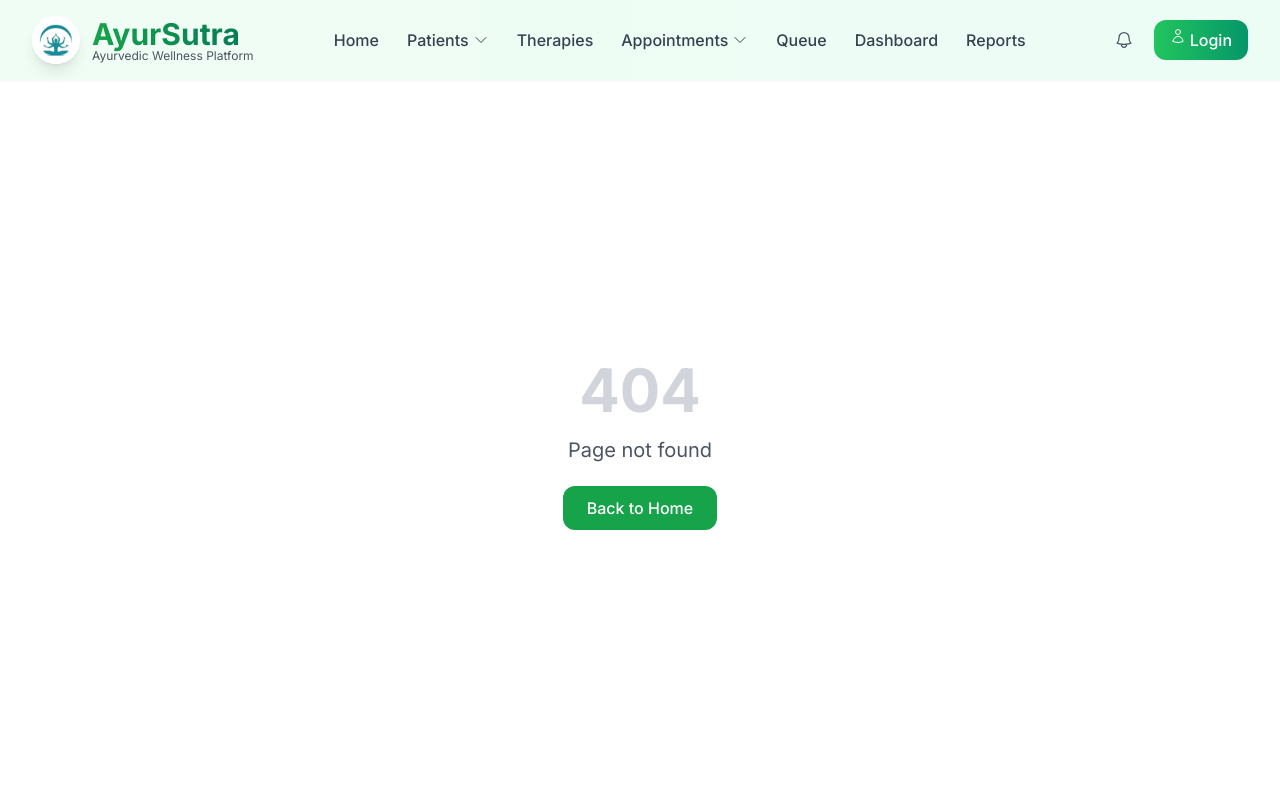
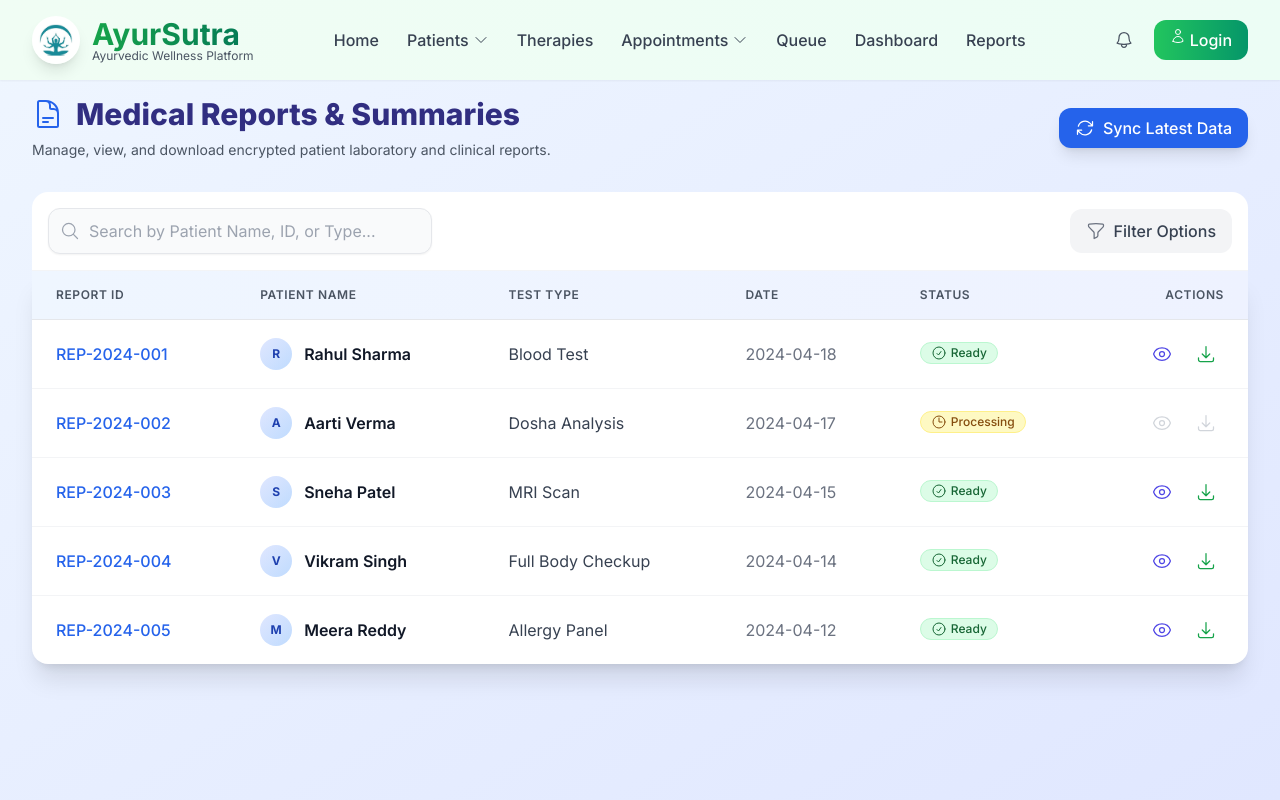
Before and after one commit to UtkarshArora09/AYURSUTRA, a React (Vite) app in the folder frontend/: page /reports in a window 1280 px wide. Shown: the top 800 px of the page. Built offline with nearby package versions, Linux system fonts and the light colour scheme.

Commit message:
feat(dashboard): Create premium Reports UI, resolve patient ID extraction bugs, auto-seed admin/doctor accounts

```diff
--- a/frontend/src/App.jsx
+++ b/frontend/src/App.jsx
@@ -16,6 +16,7 @@ import QueueTrends from "./pages/QueueTrends";
 import DoctorDashboard from "./components/DoctorDashboard";
 import PatientDashboard from "./components/PatientDashboard";
 import ResetPassword from "./pages/newpassword";
+import Reports from "./pages/Reports";
 
 function App() {
   return (
@@ -58,6 +59,9 @@ function App() {
             {/* New password */}
             <Route path="/reset-password/:token" element={<ResetPassword />} />
 
+            {/* Reports */}
+            <Route path="/reports" element={<Reports />} />
+
             {/* 404 catch-all */}
             <Route
               path="*"
--- a/frontend/src/components/Header/header.jsx
+++ b/frontend/src/components/Header/header.jsx
@@ -361,20 +361,23 @@ const Header = () => {
 
       const data = await response.json();
 
+      // Dynamically handle payload if backend returns 'patient', 'doctor', 'admin', or 'user'
+      const activeUser = data.user || data.patient || data.doctor || data.admin || data;
+
       // Safely construct full name
       const fullName =
-        `${data.user?.first_name || data.user?.name || ""} ${
-          data.user?.last_name || ""
+        `${activeUser?.first_name || activeUser?.name || ""} ${
+          activeUser?.last_name || ""
         }`.trim() ||
-        data.user?.email ||
+        activeUser?.email ||
         "User";
 
       // Ensure role is properly capitalized
       const userDataSafe = {
-        ...data.user,
+        ...activeUser,
         name: fullName,
-        role: data.user?.role
-          ? data.user.role.charAt(0).toUpperCase() + data.user.role.slice(1)
+        role: activeUser?.role
+          ? activeUser.role.charAt(0).toUpperCase() + activeUser.role.slice(1)
           : roleStr.charAt(0).toUpperCase() + roleStr.slice(1),
       };
 
--- /dev/null
+++ b/frontend/src/pages/Reports.jsx
@@ -0,0 +1,194 @@
+import React, { useState } from "react";
+import {
+  DocumentTextIcon,
+  ArrowDownTrayIcon,
+  EyeIcon,
+  CheckCircleIcon,
+  ClockIcon,
+  MagnifyingGlassIcon,
+  FunnelIcon,
+  ArrowPathIcon
+} from "@heroicons/react/24/outline";
+
+const mockReports = [
+  {
+    id: "REP-2024-001",
+    patientName: "Rahul Sharma",
+    type: "Blood Test",
+    date: "2024-04-18",
+    status: "Ready",
+    doctor: "Dr. Priya Singh",
+    size: "1.2 MB",
+  },
+  {
+    id: "REP-2024-002",
+    patientName: "Aarti Verma",
+    type: "Dosha Analysis",
+    date: "2024-04-17",
+    status: "Processing",
+    doctor: "Dr. Anil Kumar",
+    size: "--",
+  },
+  {
+    id: "REP-2024-003",
+    patientName: "Sneha Patel",
+    type: "MRI Scan",
+    date: "2024-04-15",
+    status: "Ready",
+    doctor: "Dr. Priya Singh",
+    size: "15.4 MB",
+  },
+  {
+    id: "REP-2024-004",
+    patientName: "Vikram Singh",
+    type: "Full Body Checkup",
+    date: "2024-04-14",
+    status: "Ready",
+    doctor: "Dr. Ramesh Gupta",
+    size: "3.5 MB",
+  },
+  {
+    id: "REP-2024-005",
+    patientName: "Meera Reddy",
+    type: "Allergy Panel",
+    date: "2024-04-12",
+    status: "Ready",
+    doctor: "Dr. Anil Kumar",
+    size: "0.8 MB",
+  }
+];
+
+const Reports = () => {
+  const [searchTerm, setSearchTerm] = useState("");
+
+  const filteredReports = mockReports.filter(report =>
+    report.patientName.toLowerCase().includes(searchTerm.toLowerCase()) ||
+    report.id.toLowerCase().includes(searchTerm.toLowerCase()) ||
+    report.type.toLowerCase().includes(searchTerm.toLowerCase())
+  );
+
+  return (
+    <div className="min-h-screen bg-gradient-to-br from-blue-50 to-indigo-100 flex flex-col pt-24 pb-12 px-4 sm:px-6 lg:px-8">
+      <div className="max-w-7xl mx-auto w-full flex-grow">
+
+        {/* Header Section */}
+        <div className="flex flex-col md:flex-row justify-between items-start md:items-center mb-8">
+          <div>
+            <h1 className="text-3xl font-extrabold text-indigo-900 flex items-center">
+              <DocumentTextIcon className="w-8 h-8 mr-3 text-blue-600" />
+              Medical Reports & Summaries
+            </h1>
+            <p className="mt-2 text-sm text-gray-600">
+              Manage, view, and download encrypted patient laboratory and clinical reports.
+            </p>
+          </div>
+          <div className="mt-4 md:mt-0">
+            <button className="flex items-center px-4 py-2 bg-blue-600 hover:bg-blue-700 text-white font-medium rounded-xl shadow-lg transition-transform hover:scale-105 duration-300">
+              <ArrowPathIcon className="w-5 h-5 mr-2" />
+              Sync Latest Data
+            </button>
+          </div>
+        </div>
+
+        {/* Action Bar */}
+        <div className="bg-white p-4 rounded-t-2xl border-b border-gray-100 flex flex-col sm:flex-row justify-between items-center gap-4">
+          <div className="relative w-full sm:w-96">
+            <MagnifyingGlassIcon className="absolute left-3 top-1/2 transform -translate-y-1/2 w-5 h-5 text-gray-400" />
+            <input
+              type="text"
+              placeholder="Search by Patient Name, ID, or Type..."
+              value={searchTerm}
+              onChange={(e) => setSearchTerm(e.target.value)}
+              className="w-full pl-10 pr-4 py-2.5 bg-gray-50 border border-gray-200 rounded-xl focus:outline-none focus:ring-2 focus:ring-blue-500 focus:bg-white transition-all shadow-sm"
+            />
+          </div>
+          <div className="flex items-center w-full sm:w-auto">
+            <button className="flex items-center justify-center w-full sm:w-auto px-4 py-2.5 bg-gray-100 hover:bg-gray-200 text-gray-700 font-medium rounded-xl transition-colors">
+              <FunnelIcon className="w-5 h-5 mr-2 text-gray-500" />
+              Filter Options
+            </button>
+          </div>
+        </div>
+
+        {/* Data Table */}
+        <div className="bg-white rounded-b-2xl shadow-xl overflow-hidden">
+          <div className="overflow-x-auto">
+            <table className="w-full whitespace-nowrap">
+              <thead className="bg-gradient-to-r from-blue-50 to-indigo-50 border-b border-gray-200">
+                <tr>
+                  <th className="px-6 py-4 text-left text-xs font-semibold text-gray-600 uppercase tracking-wider">Report ID</th>
+                  <th className="px-6 py-4 text-left text-xs font-semibold text-gray-600 uppercase tracking-wider">Patient Name</th>
+                  <th className="px-6 py-4 text-left text-xs font-semibold text-gray-600 uppercase tracking-wider">Test Type</th>
+                  <th className="px-6 py-4 text-left text-xs font-semibold text-gray-600 uppercase tracking-wider">Date</th>
+                  <th className="px-6 py-4 text-left text-xs font-semibold text-gray-600 uppercase tracking-wider">Status</th>
+                  <th className="px-6 py-4 text-right text-xs font-semibold text-gray-600 uppercase tracking-wider">Actions</th>
+                </tr>
+              </thead>
+              <tbody className="divide-y divide-gray-100">
+                {filteredReports.map((report) => (
+                  <tr key={report.id} className="hover:bg-blue-50/50 transition-colors duration-150">
+                    <td className="px-6 py-4">
+                      <span className="font-medium text-blue-600">{report.id}</span>
+                    </td>
+                    <td className="px-6 py-4">
+                      <div className="flex items-center">
+                        <div className="w-8 h-8 rounded-full bg-gradient-to-br from-indigo-100 to-blue-200 flex items-center justify-center text-blue-800 font-bold text-xs mr-3">
+                          {report.patientName.charAt(0)}
+                        </div>
+                        <span className="font-semibold text-gray-900">{report.patientName}</span>
+                      </div>
+                    </td>
+                    <td className="px-6 py-4 text-gray-700">{report.type}</td>
+                    <td className="px-6 py-4">
+                      <span className="text-gray-500">{report.date}</span>
+                    </td>
+                    <td className="px-6 py-4">
+                      {report.status === "Ready" ? (
+                        <span className="inline-flex items-center px-2.5 py-0.5 rounded-full text-xs font-medium bg-green-100 text-green-800 border border-green-200">
+                          <CheckCircleIcon className="w-4 h-4 mr-1" /> Ready
+                        </span>
+                      ) : (
+                        <span className="inline-flex items-center px-2.5 py-0.5 rounded-full text-xs font-medium bg-yellow-100 text-yellow-800 border border-yellow-200">
+                          <ClockIcon className="w-4 h-4 mr-1" /> Processing
+                        </span>
+                      )}
+                    </td>
+                    <td className="px-6 py-4 text-right space-x-2">
+                      <button
+                        disabled={report.status !== 'Ready'}
+                        className={`inline-flex items-center p-2 rounded-lg transition-colors ${report.status === 'Ready' ? 'text-indigo-600 hover:bg-indigo-100' : 'text-gray-300 cursor-not-allowed'}`}
+                        title="View Report"
+                      >
+                        <EyeIcon className="w-5 h-5" />
+                      </button>
+                      <button
+                        disabled={report.status !== 'Ready'}
+                        className={`inline-flex items-center p-2 rounded-lg transition-colors ${report.status === 'Ready' ? 'text-green-600 hover:bg-green-100' : 'text-gray-300 cursor-not-allowed'}`}
+                        title="Download PDF"
+                      >
+                        <ArrowDownTrayIcon className="w-5 h-5" />
+                      </button>
+                    </td>
+                  </tr>
+                ))}
+
+                {filteredReports.length === 0 && (
+                  <tr>
+                    <td colSpan="6" className="px-6 py-12 text-center text-gray-500">
+                      <DocumentTextIcon className="w-12 h-12 mx-auto text-gray-300 mb-3" />
+                      <p className="text-lg font-medium text-gray-600">No reports found.</p>
+                      <p className="text-sm">Try adjusting your search criteria.</p>
+                    </td>
+                  </tr>
+                )}
+              </tbody>
+            </table>
+          </div>
+        </div>
+
+      </div>
+    </div>
+  );
+};
+
+export default Reports;
```
Also changed, not shown: 1 other file (tests, documents, lock files or other folders).
